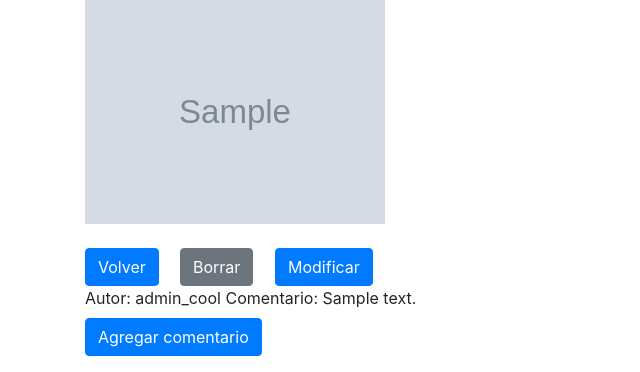
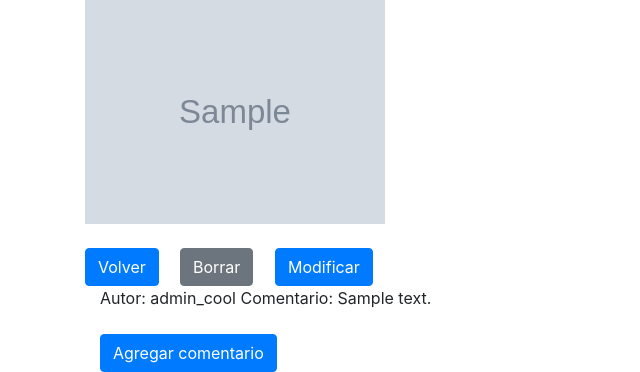
Before and after one commit to DCC-CC4401/2023-1-Grupo-3, a Django app: page /mostrar_resena/1/ in a window 1280 px wide. Shown: the part 495-867 px from the top of the page, without its empty margins (0-640 px from the left). Run offline with Django 4.2, Linux system fonts and the light colour scheme; a user stored in the database is signed in; data comes from the database, SQL or seed files in the repository; tables that the repository leaves empty hold one stand-in row (values such as "Sample post"); grey boxes marked "Sample" are stand-in pictures; some libraries are stand-ins or nearby versions.

Commit message:
fix mostrar comentarios y simplifica el render

```diff
--- a/resenas_cool/resenas/templates/mostrar_resena.html
+++ b/resenas_cool/resenas/templates/mostrar_resena.html
@@ -79,8 +79,9 @@
         </div>
         {% endif %}
 
+        <div class="container">
             {% for comentario in autor_comentario %}
-        <div>
+            <div class="form-group">
                 <label for="autor">Autor: {{comentario.0}}</label>
                 <label for="autor">Comentario: {{comentario.1}}</label>
             </div>
@@ -91,6 +92,7 @@
                     <button class="btn btn-primary" type="submit">Agregar comentario</button>
                 </form>
             </div>
+        </div>
       </div><!-- container -->
       {% endblock %}
   </body>
--- a/resenas_cool/resenas/views.py
+++ b/resenas_cool/resenas/views.py
@@ -48,7 +48,7 @@ def mostrar_resena(request, review_id):
     resena.likes = Valoracion.objects.filter(id_res=review_id).count()
     liked = Valoracion.objects.filter(id_usuario=user, id_res=resena).count() != 0
     # Obtenemos los comentarios
-    comentarios = Comentario.objects.filter(id=review_id)
+    comentarios = Comentario.objects.filter(id_resena=review_id)
     # Creamos una tupla con autor y comentario
     autor_comentario = [(Usuario.objects.get(id=i.id_usuario_id), i.descripcion) for i in comentarios]
 
@@ -59,19 +59,13 @@ def mostrar_resena(request, review_id):
             nueva_valoracion = Valoracion(id_usuario=user, id_res=resena)
             nueva_valoracion.save()
             resena.likes = Valoracion.objects.filter(id_res=review_id).count()
-            return render(request, '../templates/mostrar_resena.html', {"resena": resena, "user": user, "liked": liked, "autor_comentario": autor_comentario})
         elif liked == True:
             val = Valoracion.objects.filter(id_usuario=user, id_res=resena)
             val.delete()
             liked = False
             resena.likes = Valoracion.objects.filter(id_res=review_id).count()
-            return render(request, '../templates/mostrar_resena.html', {"resena": resena, "user": user, "liked": liked, "autor_comentario": autor_comentario})
-
-        # Render al template con resena y usuario
-        return render(request, '../templates/mostrar_resena.html', {"resena": resena, "user": user, "liked": liked, "autor_comentario": autor_comentario})
-    else:
-        # Render al template con resena y usuario
-        return render(request, '../templates/mostrar_resena.html', {"resena": resena, "user": user, "liked": liked, "autor_comentario": autor_comentario})
+    # Render al template con resena y usuario
+    return render(request, '../templates/mostrar_resena.html', {"resena": resena, "user": user, "liked": liked, "autor_comentario": autor_comentario})
 
 
 
```
Lines whose indentation alone changed are shown as unchanged.
